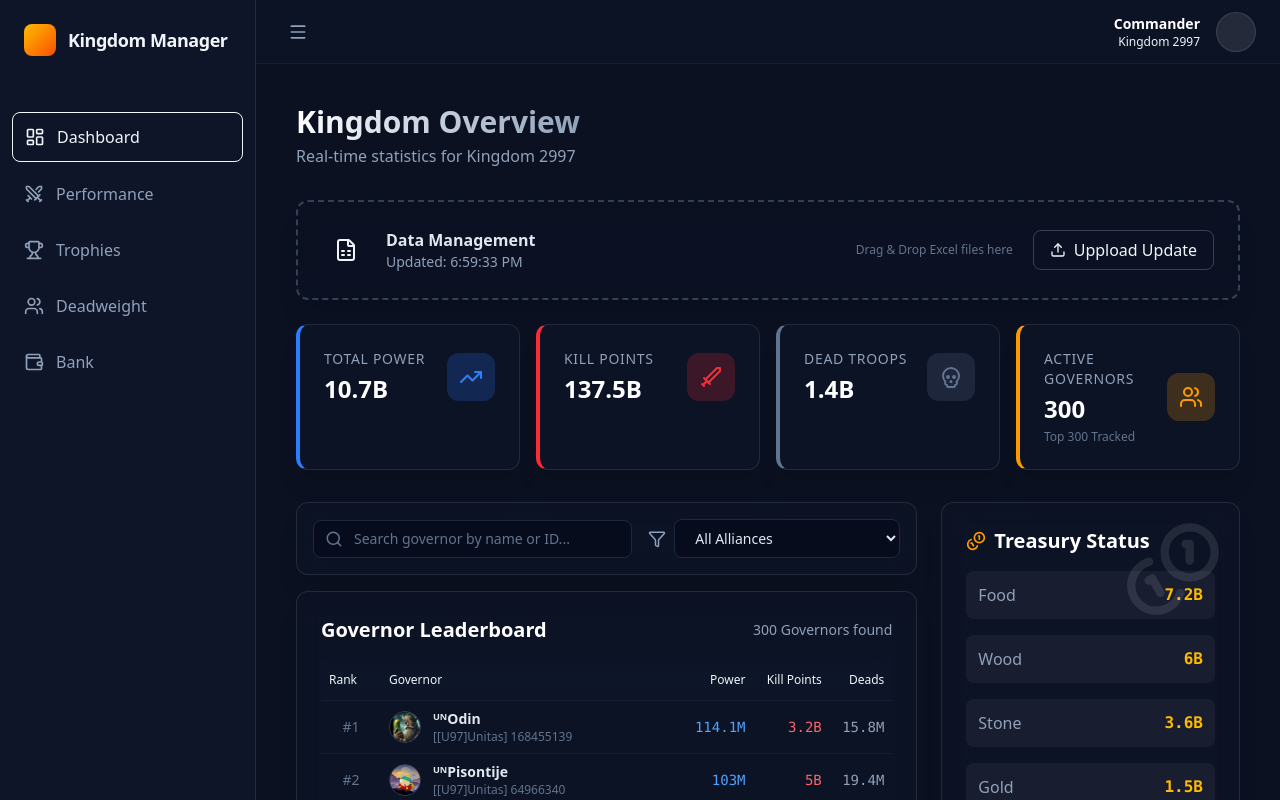
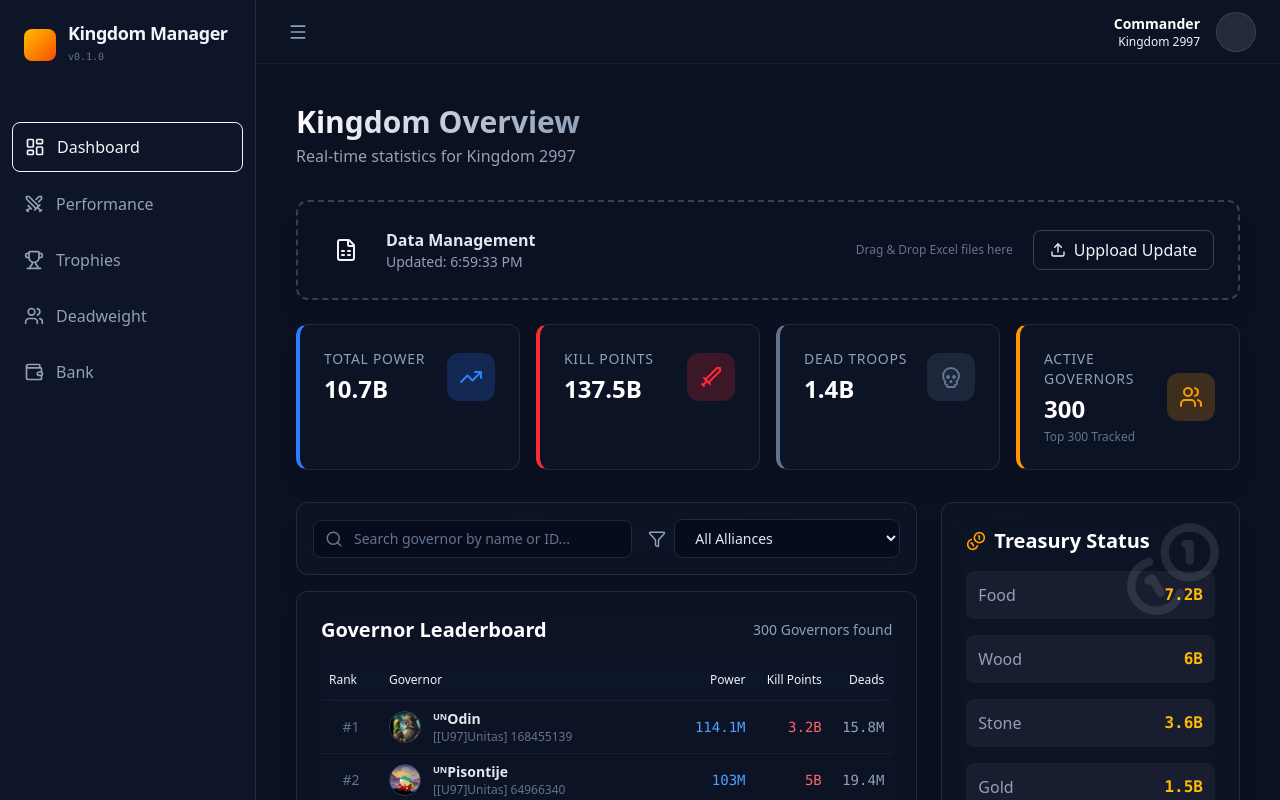
Before and after one commit to fmorenocard-sys/kdmanager, a React (Vite) app: page / in a window 1280 px wide. Shown: the top 800 px of the page. Built offline with nearby package versions, Linux system fonts and the light colour scheme.

Commit message:
fix: use relative data paths, bump version to 0.1.0, add QA docs

```diff
--- a/package.json
+++ b/package.json
@@ -1,7 +1,7 @@
 {
   "name": "temp_app",
   "private": true,
-  "version": "0.0.0",
+  "version": "0.1.0",
   "type": "module",
   "scripts": {
     "dev": "vite",
--- a/src/App.jsx
+++ b/src/App.jsx
@@ -23,7 +23,12 @@ const Sidebar = ({ isOpen, activePage, onNavigate }) => {
     <aside className={`fixed left-0 top-0 h-full bg-slate-900/95 backdrop-blur-xl border-r border-white/10 transition-all duration-300 z-50 ${isOpen ? 'w-64' : 'w-20'}`}>
       <div className="p-6 flex items-center gap-3 mb-8">
         <div className="w-8 h-8 rounded-lg bg-gradient-to-br from-amber-400 to-orange-600 flex-shrink-0" />
-        {isOpen && <h1 className="font-bold text-lg tracking-tight">Kingdom Manager</h1>}
+        {isOpen && (
+          <div>
+            <h1 className="font-bold text-lg tracking-tight leading-none">Kingdom Manager</h1>
+            <span className="text-[10px] text-slate-500 font-mono">v0.1.0</span>
+          </div>
+        )}
       </div>
       <nav className="px-3 space-y-2">
         {menuItems.map((item) => (
--- a/src/context/DataContext.jsx
+++ b/src/context/DataContext.jsx
@@ -21,13 +21,14 @@ export const DataProvider = ({ children }) => {
     const fetchData = async () => {
         try {
             // Fetch generated JSONs
+            const baseUrl = import.meta.env.BASE_URL;
             const [playersRes, historyRes, bankRes, trophiesRes, deadweightRes, kvkRes] = await Promise.all([
-                fetch('/data/players.json'),
-                fetch('/data/kingdom_history.json'),
-                fetch('/data/bank.json'),
-                fetch('/data/trophies.json'),
-                fetch('/data/deadweight.json'),
-                fetch('/data/kvk_stats.json')
+                fetch(`${baseUrl}data/players.json`),
+                fetch(`${baseUrl}data/kingdom_history.json`),
+                fetch(`${baseUrl}data/bank.json`),
+                fetch(`${baseUrl}data/trophies.json`),
+                fetch(`${baseUrl}data/deadweight.json`),
+                fetch(`${baseUrl}data/kvk_stats.json`)
             ]);
 
             if (!playersRes.ok) throw new Error("Failed to load players data");
```
Also changed, not shown: 3 other files (tests, documents, lock files or other folders).
